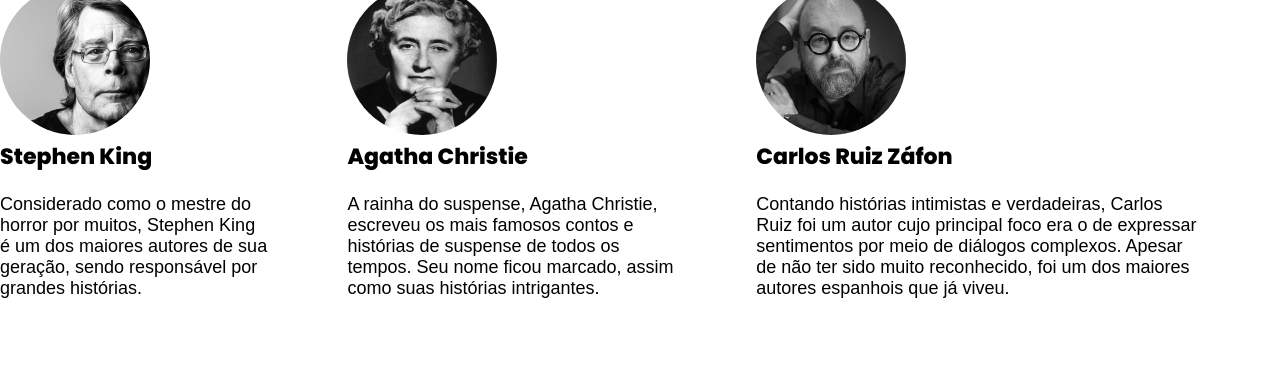
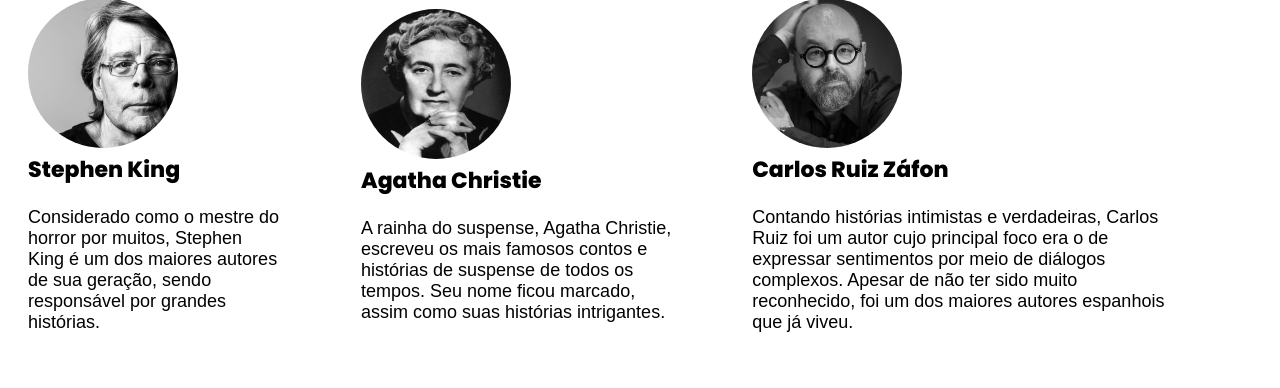
Before and after one commit to rbiancosilva/CursoEBAC-FS-Python-02, a plain HTML site: page till-m4/index.html in a window 1280 px wide. Shown: the part 607-995 px from the top of the page. Drawn offline with Linux system fonts and the light colour scheme; files whose address does not match are found by name.

Commit message:
exercicio html js

```diff
--- a/estilo.css
+++ b/till-m4/estilo.css
@@ -19,7 +19,7 @@ header li a{
     font-weight:300;
 }
 .container{
-    max-width: 1334px;
+    max-width: 1224px;
     width: 100%;
 }
 header .container{
```
Also changed, not shown: till-m4/index.html (renamed from index.html).
